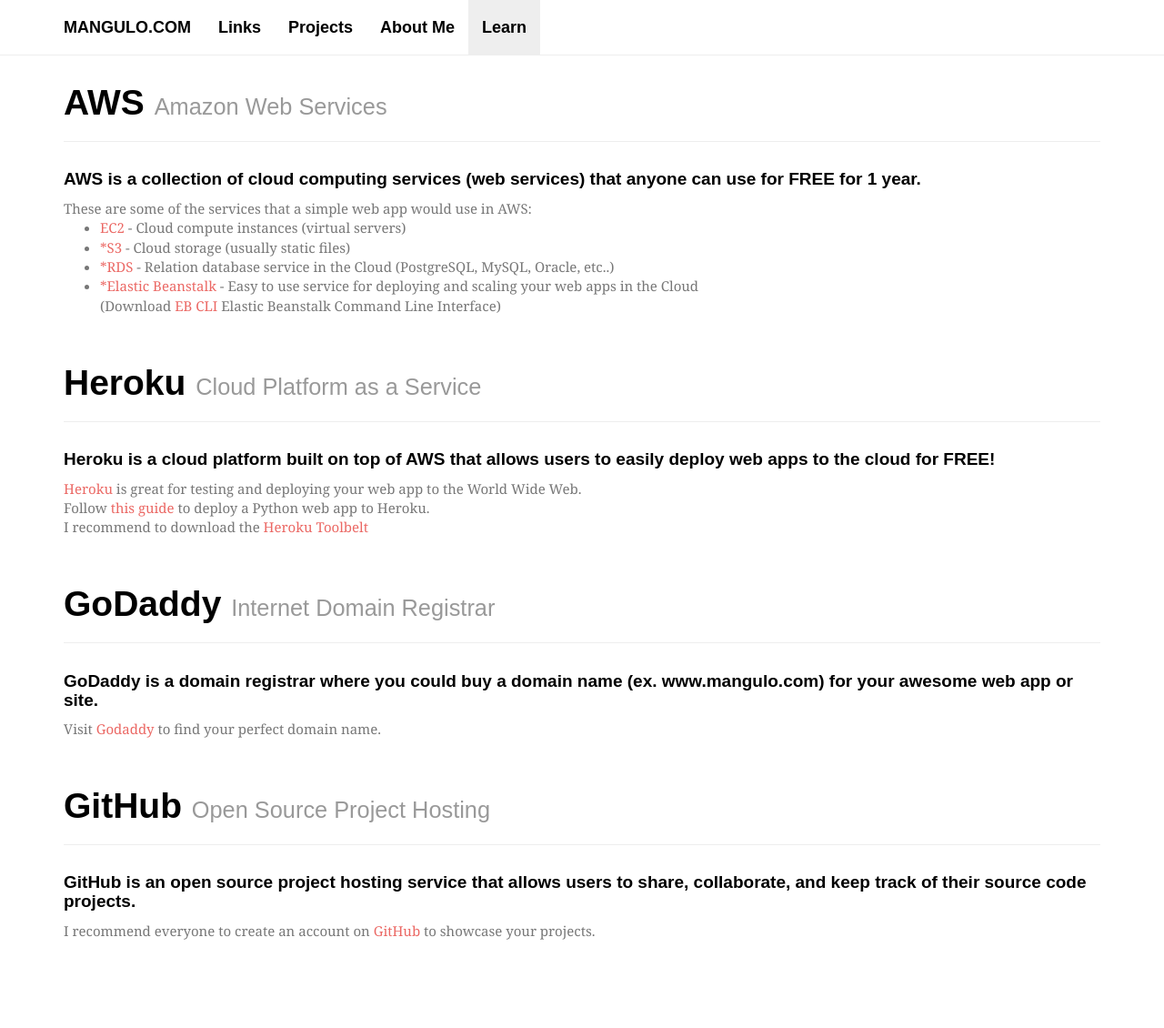
After one commit to maangulo12/mangulo.com, a Flask app: page /learn/ in a window 1280 px wide. The commit adds this page. Shown: the whole page at 91% size. Run offline with Flask 2, Linux system fonts and the light colour scheme; some libraries are stand-ins or nearby versions; some web fonts are replaced.

Commit message:
Update site

```diff
--- a/app/templates/home.html
+++ b/app/templates/home.html
@@ -22,6 +22,7 @@
                         <li class="active"><a href="/"> Links </a></li>
                         <li><a href="/"> Projects </a></li>
                         <li><a href="/"> About Me </a></li>
+                        <li><a href="/learn/"> Learn </a></li>
                     </ul>
                 </div>
             </div>
--- /dev/null
+++ b/app/templates/learn.html
@@ -0,0 +1,93 @@
+{% extends "layout.html" %}
+{% block title %} mangulo.com {% endblock %}
+{% block scripts %}{% endblock %}
+{% block body %}
+    <body id="page-top" class="body" style="padding-top: 50px;">
+        <!-- Navigation Bar -->
+        <nav class="navbar navbar-default navbar-fixed-top">
+            <div class="container">
+                <!-- Navigation Bar Header -->
+                <div class="navbar-header">
+                    <button class="navbar-toggle collapsed" type="button" data-toggle="collapse" data-target=".navbar-collapse">
+                        <span class="sr-only"> Toggle navigation </span>
+                        <span class="icon-bar"></span>
+                        <span class="icon-bar"></span>
+                        <span class="icon-bar"></span>
+                    </button>
+                    <!-- Navigation Bar Brand -->
+                    <a class="navbar-brand" href="/"> Mangulo.com </a>
+                </div>
+                <div class="collapse navbar-collapse">
+                    <ul class="nav navbar-nav">
+                        <li><a href="/"> Links </a></li>
+                        <li><a href="/"> Projects </a></li>
+                        <li><a href="/"> About Me </a></li>
+                        <li class="active"><a href="/learn/"> Learn </a></li>
+                    </ul>
+                </div>
+            </div>
+        </nav>
+        <!-- Page Header -->
+        <div class="container">
+            <div class="page-header">
+                <h1> AWS <small> Amazon Web Services </small></h1>
+            </div>
+        </div>
+        <!-- Description -->
+        <div class="container">
+            <h4> AWS is a collection of cloud computing services (web services) that anyone can use for FREE for 1 year. </h4>
+            These are some of the services that a simple web app would use in AWS:
+            <ul>
+                <li><a href="http://aws.amazon.com/ec2/" target="_blank"> EC2 </a> - Cloud compute instances (virtual servers) </li>
+                <li><a href="http://aws.amazon.com/s3/" target="_blank"> *S3 </a> - Cloud storage (usually static files)</li>
+                <li><a href="http://aws.amazon.com/rds/" target="_blank"> *RDS </a> - Relation database service in the Cloud (PostgreSQL, MySQL, Oracle, etc..)</li>
+                <li><a href="http://aws.amazon.com/elasticbeanstalk/" target="_blank"> *Elastic Beanstalk </a> - Easy to use service for deploying and scaling your web apps in the Cloud
+                    <br>
+                    (Download <a href="http://docs.aws.amazon.com/elasticbeanstalk/latest/dg/eb-cli3-install.html" target="_blank"> EB CLI </a> Elastic Beanstalk Command Line Interface)
+                </li>
+            <ul>
+        </div>
+        <!-- Page Header -->
+        <div class="container">
+            <div class="page-header">
+                <h1> Heroku <small> Cloud Platform as a Service </small></h1>
+            </div>
+        </div>
+        <!-- Description -->
+        <div class="container">
+            <h4> Heroku is a cloud platform built on top of AWS that allows users to easily deploy web apps to the cloud for FREE! </h4>
+            <p> <a href="https://www.heroku.com/" target="_blank"> Heroku </a> is great for testing and deploying your web app to the World Wide Web.
+                <br>
+                Follow <a href="https://devcenter.heroku.com/articles/getting-started-with-python#introduction" target="_blank"> this guide </a> to deploy a Python web app to Heroku.
+                <br>
+                I recommend to download the <a href="https://toolbelt.heroku.com/" target="_blank"> Heroku Toolbelt </a>
+            </p>
+        </div>
+        <!-- Page Header -->
+        <div class="container">
+            <div class="page-header">
+                <h1> GoDaddy <small> Internet Domain Registrar </small></h1>
+            </div>
+        </div>
+        <!-- Description -->
+        <div class="container">
+            <h4> GoDaddy is a domain registrar where you could buy a domain name (ex. www.mangulo.com) for your awesome web app or site. </h4>
+            <p> Visit <a href="https://www.godaddy.com/" target="_blank"> Godaddy </a> to find your perfect domain name.
+            </p>
+        </div>
+        <!-- Page Header -->
+        <div class="container">
+            <div class="page-header">
+                <h1> GitHub <small> Open Source Project Hosting </small></h1>
+            </div>
+        </div>
+        <!-- Description -->
+        <div class="container">
+            <h4> GitHub is an open source project hosting service that allows users to share, collaborate, and keep track of their source code projects. </h4>
+            <p> I recommend everyone to create an account on <a href="https://github.com/" target="_blank"> GitHub </a> to showcase your projects.
+            </p>
+        </div>
+        <br><br><br><br>
+        {{ super() }}
+    </body>
+{% endblock %}
--- a/app/views.py
+++ b/app/views.py
@@ -14,3 +14,8 @@
 @app.route('/')
 def home():
     return render_template('home.html')
+
+
+@app.route('/learn/')
+def learn():
+    return render_template('learn.html')
```
